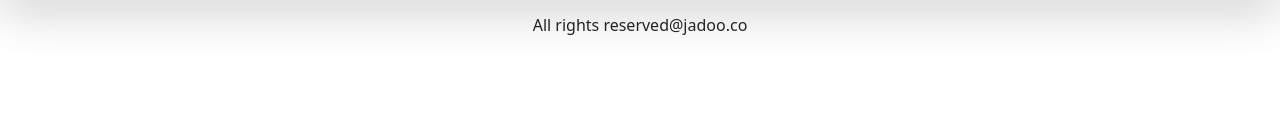
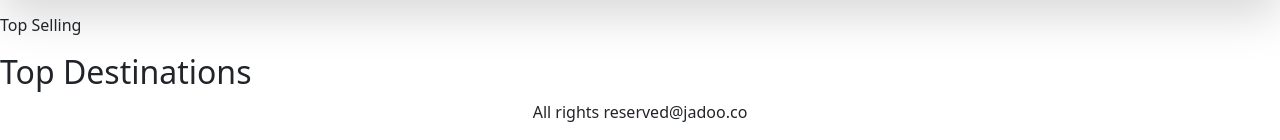
Before and after one commit to AmanCodeCraft/Traval-Web, a plain HTML site: page index.html in a window 1280 px wide. Shown: the part 761-901 px from the top of the page. Before the commit the page ends 814 px from the top, so only its background shows below. Drawn offline with nearby package versions, Linux system fonts and the light colour scheme.

Commit message:
Update index.html

```diff
--- a/index.html
+++ b/index.html
@@ -52,6 +52,16 @@
             </div>
           </div>
 
+
+
+          <!-- Top Destinations area -->
+           <div class="Destination">
+            <p>Top Selling</p>
+            <h2>Top Destinations</h2>
+            <div class="destination-box">
+
+            </div>
+           </div>
           <footer>
             <p class="text-center">All rights reserved@jadoo.co</p>
           </footer>
```
